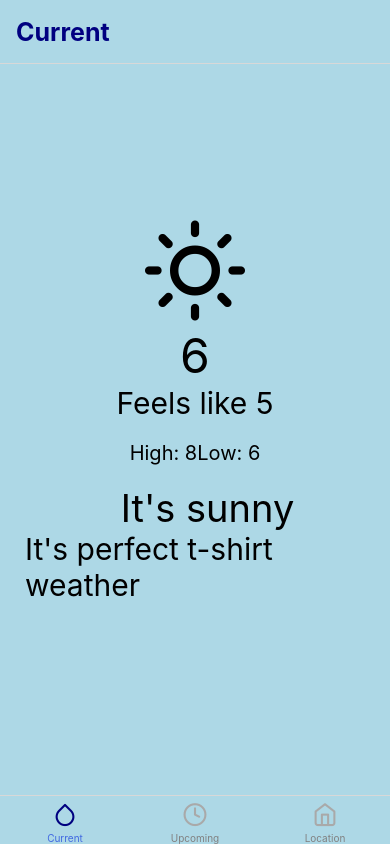
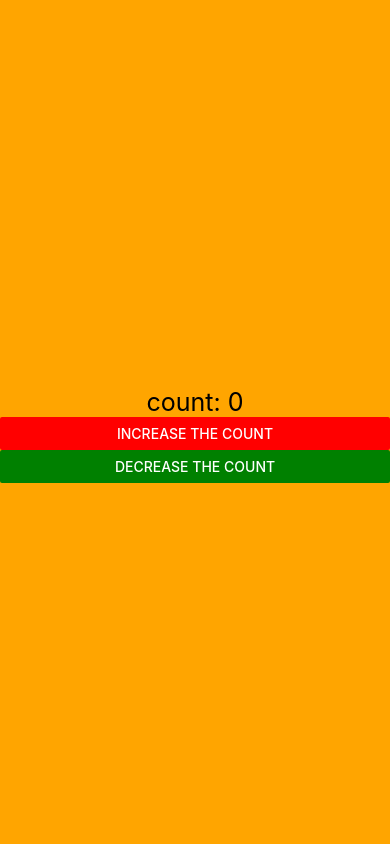
Before and after one commit to mitschlagel/WeatherApp, a React Native app: screen / in a window 390 px wide. Built offline with nearby package versions, Linux system fonts and the light colour scheme.

Commit message:
Add demo component for state

```diff
--- a/App.tsx
+++ b/App.tsx
@@ -4,10 +4,12 @@
 
 import Tabs from "./src/components/Tabs";
 
+import Counter from "./src/demonstration/counter";
+
 const App: React.FC = () => {
   return (
     <NavigationContainer>
-      <Tabs />
+      <Counter />
     </NavigationContainer>
 
   );
--- /dev/null
+++ b/src/demonstration/counter.tsx
@@ -0,0 +1,43 @@
+import React, { useState } from "react";
+import { View, Text, Button, StyleSheet } from 'react-native'
+
+const Counter = () =>  {
+
+    const [count, setCount] = useState(0)
+
+    return(
+        <View style={styles.container}>
+            <Text style={styles.title}>{`count: ${count}`}</Text>
+            <Button
+                color={'red'}
+                title={'Increase the count'}
+                onPress={() => {
+                    setCount(count + 1)
+                    }}
+            />
+            <Button
+                color={'green'}
+                title={'Decrease the count'}
+                onPress={() => {
+                    setCount(count - 1)
+                    }}
+            />
+        </View>
+
+    )
+}
+
+const styles = StyleSheet.create({
+    container: {
+        flex: 1,
+        backgroundColor: 'orange',
+        justifyContent: 'center'
+    },
+    title: {
+        alignSelf: 'center',
+        fontSize: 25,
+        marginTop: 25
+    }
+})
+
+export default Counter
```
